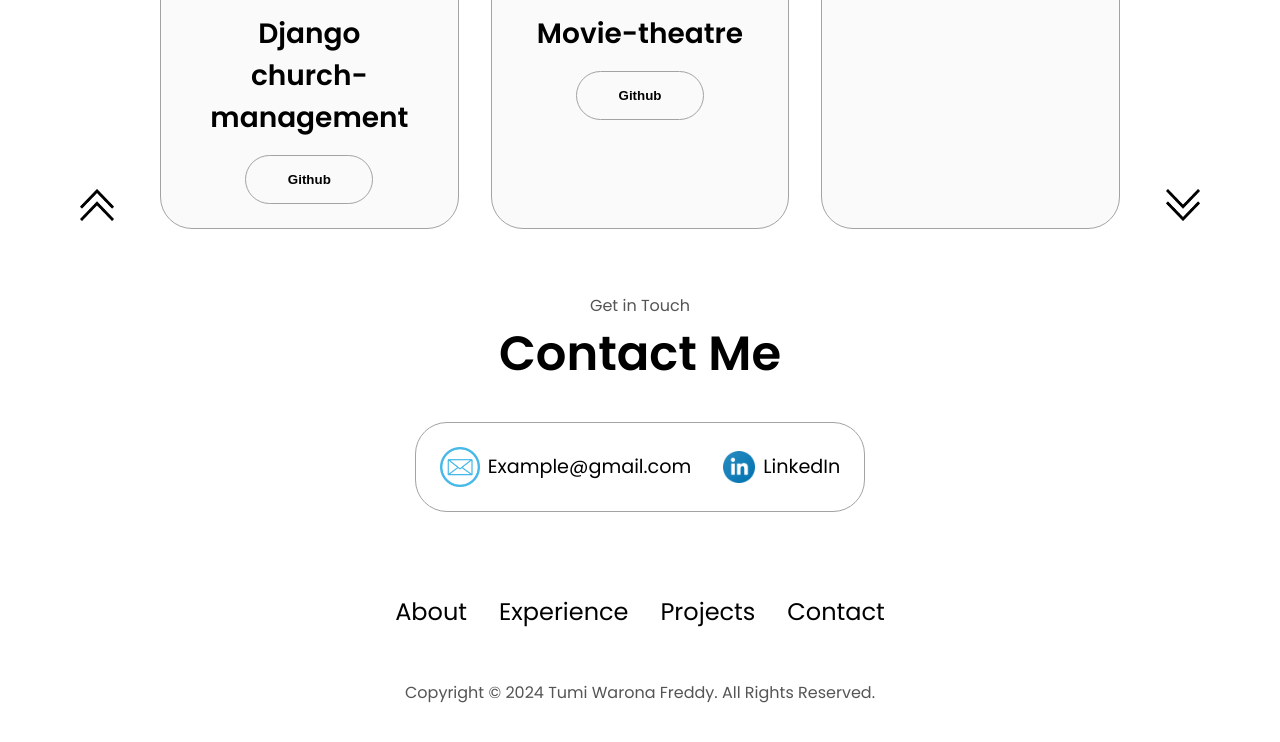
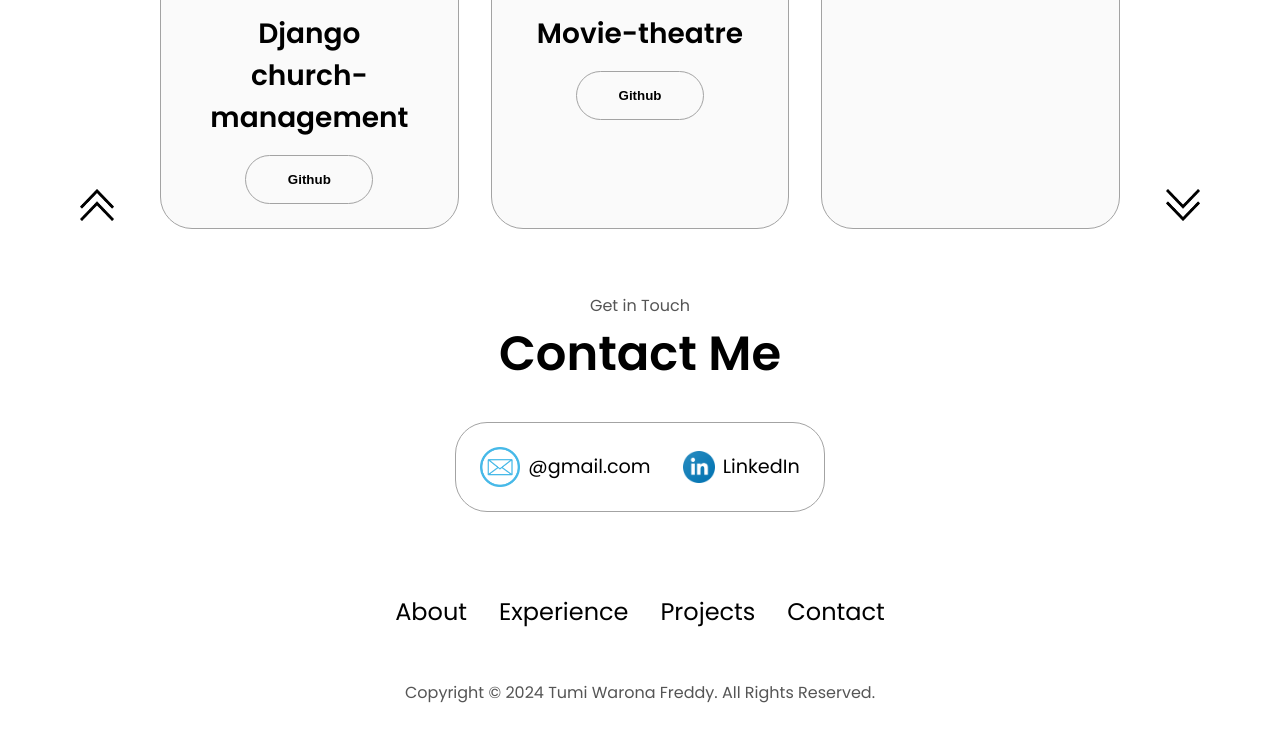
Before and after one commit to bida21-029/Personal-Portfolio, a plain HTML site: page index.html in a window 1280 px wide. Shown: the part 2733-3475 px from the top of the page. Drawn offline with Linux system fonts and the light colour scheme.

Commit message:
Update index.html

```diff
--- a/index.html
+++ b/index.html
@@ -302,7 +302,7 @@
             alt="Email icon"
             class="icon contact-icon email-icon"
           />
-          <p><a href="mailto:examplemail@gmail.com">Example@gmail.com</a></p>
+          <p><a href="mailto:examplemail@gmail.com">@gmail.com</a></p>
         </div>
         <div class="contact-info-container">
           <img
```
